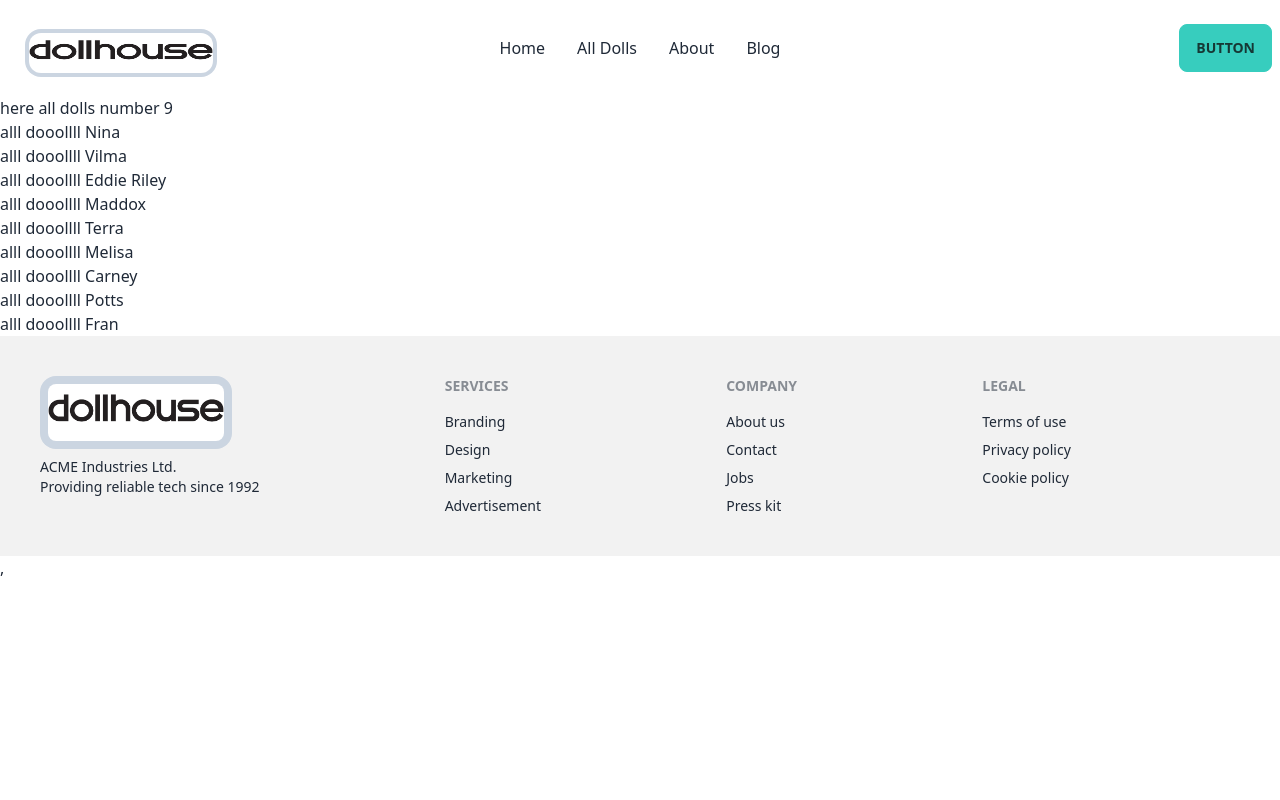
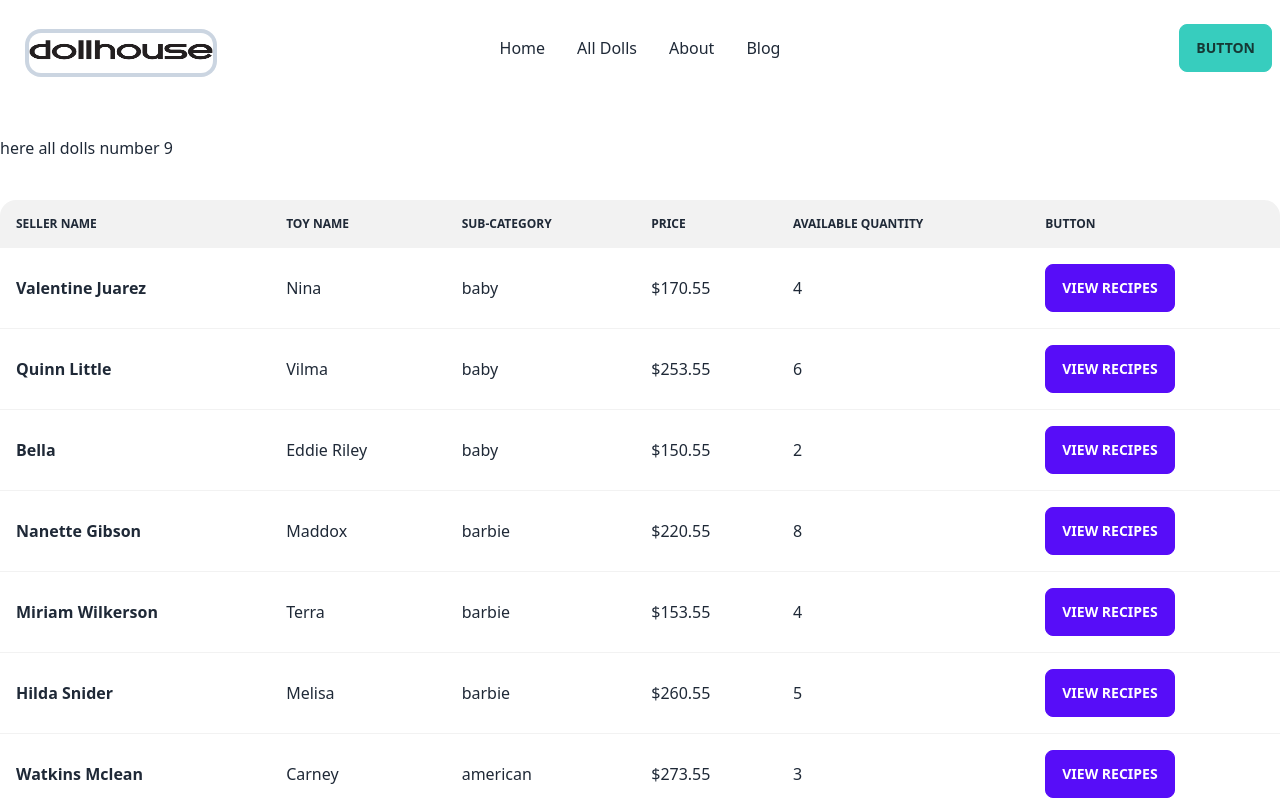
Before and after one commit to ataur28/drawing-school-client, a React (Vite) app: page /allDolls in a window 1280 px wide. Shown: the top 800 px of the page. Built offline with nearby package versions, Linux system fonts and the light colour scheme.

Commit message:
added all dolls tabular formet

```diff
--- a/src/pages/AllDollCategory/AllDollCategory.jsx
+++ b/src/pages/AllDollCategory/AllDollCategory.jsx
@@ -1,12 +1,44 @@
+import { Link } from "react-router-dom";
 
 
-const AllDollCategory = ({subDolls}) => {
-    const {toyName} = subDolls;
+const AllDollCategory = ({ subDolls }) => {
+    const { _id,toyName, sellerName, category, price, quantity } = subDolls;
     return (
-        <div>
-            <h2>alll dooollll {toyName}</h2>
 
-        </div>
+
+        <tr>
+            {/* <th>
+                <label>
+                    <input type="checkbox" className="checkbox" />
+                </label>
+            </th> */}
+            <td>
+                <div className="flex items-center space-x-3">
+
+                    <div>
+                        <div className="font-bold">{sellerName}</div>
+                    </div>
+                </div>
+            </td>
+            <td>
+                {toyName}
+            </td>
+            <td>
+                {category}
+
+            </td>
+            <td>
+                ${price}
+            </td>
+            <td>
+                {quantity}
+            </td>
+            <th>
+            <Link to={`/subDolls/${_id}`}><button className='btn btn-primary'>View Recipes</button></Link>
+            </th>
+        </tr>
+
+
     );
 };
 
--- a/src/pages/AllDolls/AllDolls.jsx
+++ b/src/pages/AllDolls/AllDolls.jsx
@@ -1,8 +1,10 @@
 import { useEffect, useState } from "react";
 import AllDollCategory from "../AllDollCategory/AllDollCategory";
+import useTitle from "../../hook/useTitle";
 
 
 const AllDolls = () => {
+    useTitle('All Dolls');
     const [dolls, setDolls] = useState([]);
 
     useEffect(() => {
@@ -12,17 +14,45 @@ const AllDolls = () => {
     }, [])
 
     return (
-        <div>
+        <div className="mb-10 mt-10">
             <h2>here all dolls number {dolls.length}</h2>
+            <div className="overflow-x-auto w-full mt-10">
+                <table className="table w-full">
+                    {/* head */}
+                    <thead>
+                        <tr>
+                            {/* <th>
+                                <label>
+                                    <input type="checkbox" className="checkbox" />
+                                </label>
+                            </th> */}
+                            <th>Seller Name</th>
+                            <th>Toy Name</th>
+                            <th>Sub-category</th>
+                            <th>Price</th>
+                            <th>Available Quantity</th>
+                            <th>Button</th>
+                        </tr>
+                    </thead>
+                    <tbody>
 
-            <div>
+
                             {
                                 dolls?.map(subDolls => <AllDollCategory
                                     key={subDolls._id}
                                     subDolls={subDolls}
                                 ></AllDollCategory>)
                             }
+
+
+
+                    </tbody>
+
+
+                </table>
             </div>
+
+
         </div>
     );
 };
--- a/src/pages/Home/DollDetails/DollDetails.jsx
+++ b/src/pages/Home/DollDetails/DollDetails.jsx
@@ -1,8 +1,10 @@
 import { useState } from "react";
-import { Link, useLoaderData, useParams } from "react-router-dom";
+import {  useLoaderData, useParams } from "react-router-dom";
+import useTitle from "../../../hook/useTitle";
 
 
 const DollDetails = () => {
+    useTitle(' Doll Details');
     const { subDollsId } = useParams();
     // console.log(subDollsId);
     const [detail, setDetails] = useState(useLoaderData());
@@ -11,7 +13,7 @@ const DollDetails = () => {
     const doll = detail.find((doll) => doll._id == subDollsId)
     // console.log(doll);
 
-    const { picture, toyName, sellerName, sellerEmail, price, rating, quantity, details } = doll;
+    const { picture, toyName, sellerName, sellerEmail, price, rating, quantity, details, category } = doll;
 
     return (
         <div className="mb-10">
@@ -25,10 +27,11 @@ const DollDetails = () => {
                     <p>Price: ${price}</p>
                     <p>Rating: {rating}</p>
                     <p>Quantity: {quantity}</p>
+                    <p>Sub-category: {category}</p>
                     <p>Description: {details}</p>
-                    <div className="card-actions justify-end">
+                    {/* <div className="card-actions justify-end">
                         <Link to='/'><button className="btn btn-primary">Go to Home</button></Link>
-                    </div>
+                    </div> */}
                 </div>
             </div>
         </div>
```
Lines whose indentation alone changed are shown as unchanged.
